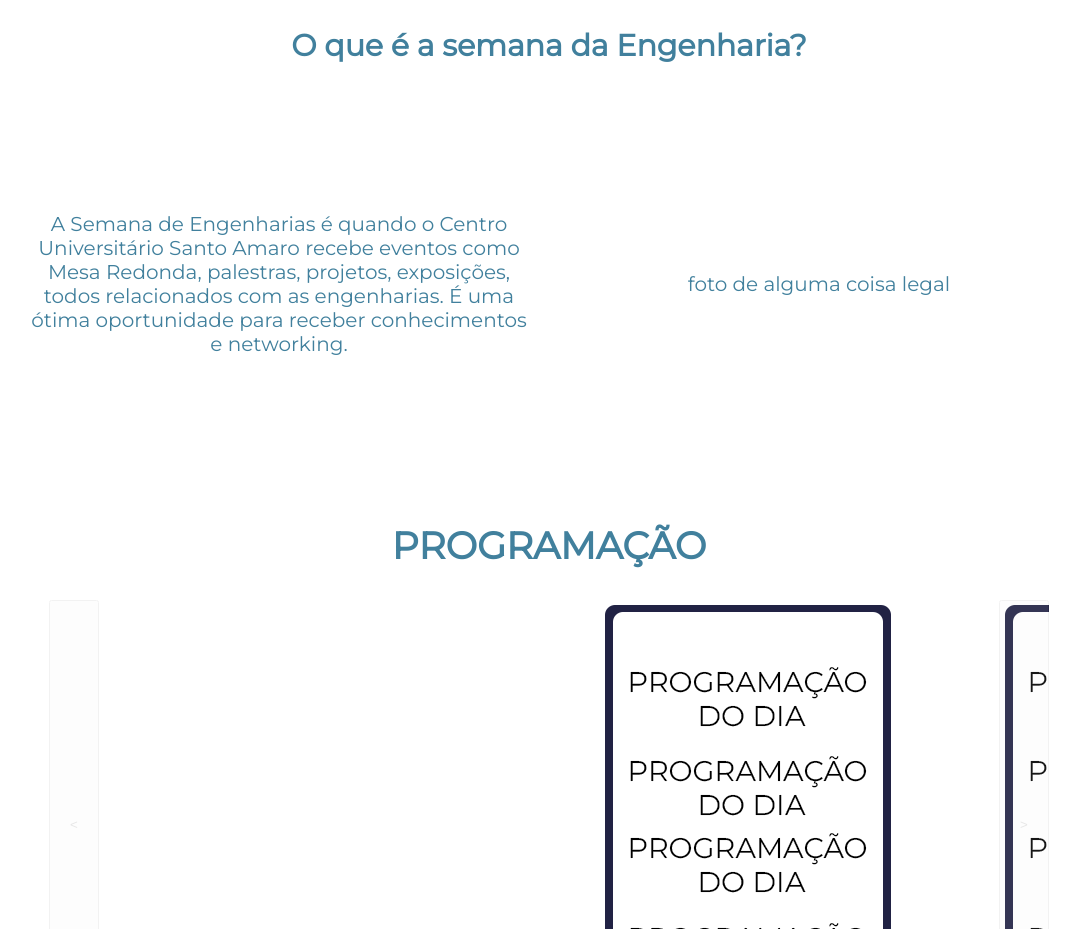
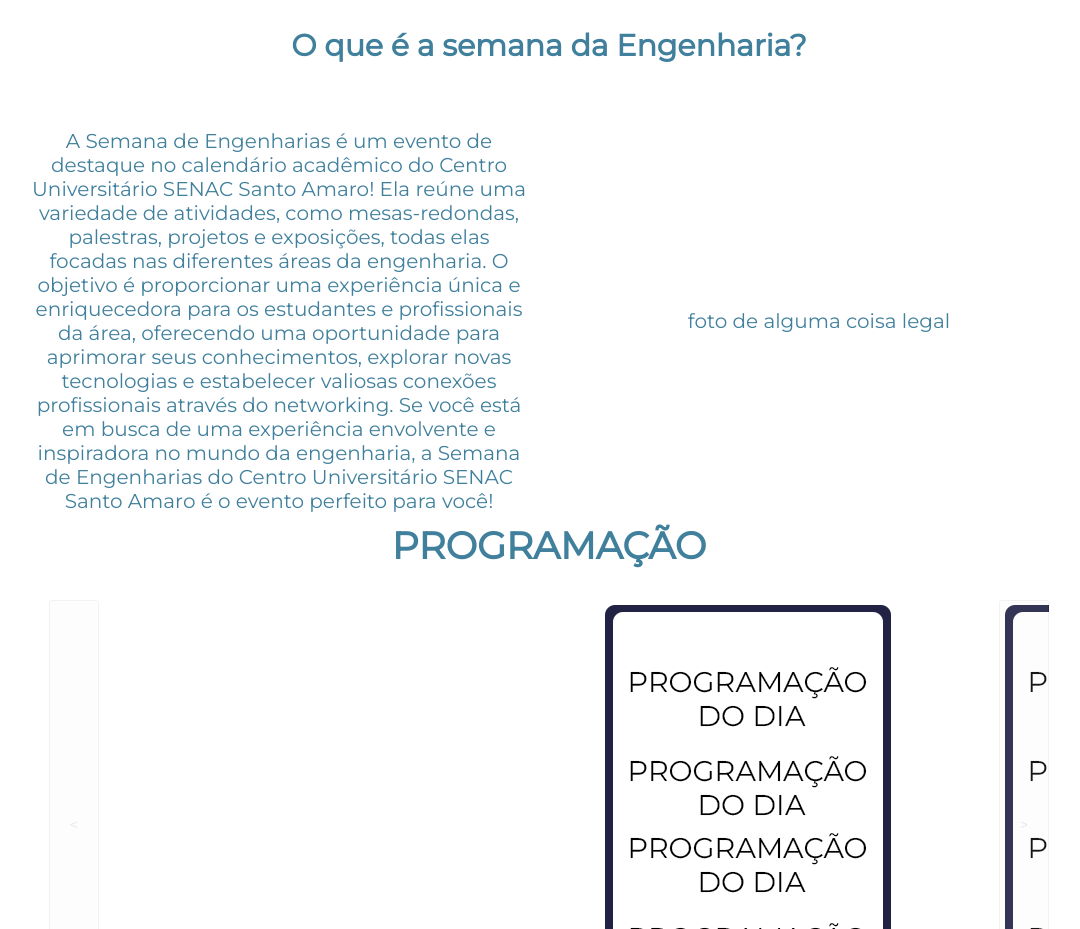
Before and after one commit to eng-comp-senac-projetos/eng-comp-senac-projetos.github.io, a plain HTML site: page Modelo.html in a window 1280 px wide. Shown: the part 920-1849 px from the top of the page, without its empty margins (91-1171 px from the left). Drawn offline with Linux system fonts and the light colour scheme.

Commit message:
correção da tabulação do texto

```diff
--- a/Modelo.html
+++ b/Modelo.html
@@ -57,9 +57,15 @@
 	<tr>
 			<td class="conteudo">
 
-				<p> A Semana de Engenharias é quando o Centro Universitário Santo Amaro recebe eventos
-				como Mesa Redonda, palestras, projetos, exposições, todos relacionados com as engenharias.
-				É uma ótima oportunidade para receber conhecimentos e networking. </p>
+				<p> A Semana de Engenharias é um evento de destaque no calendário acadêmico
+					do Centro Universitário SENAC Santo Amaro! Ela reúne uma variedade de
+					atividades, como mesas-redondas, palestras, projetos e exposições,
+					todas elas focadas nas diferentes áreas da engenharia. O objetivo é proporcionar
+					uma experiência única e enriquecedora para os estudantes e profissionais da área,
+					oferecendo uma oportunidade para aprimorar seus conhecimentos, explorar novas
+					tecnologias e estabelecer valiosas conexões profissionais através do networking.
+					Se você está em busca de uma experiência envolvente e inspiradora no mundo da engenharia,
+					a Semana de Engenharias do Centro Universitário SENAC Santo Amaro é o evento perfeito para você! </p>
 
 				</td>
 			</div>
```
